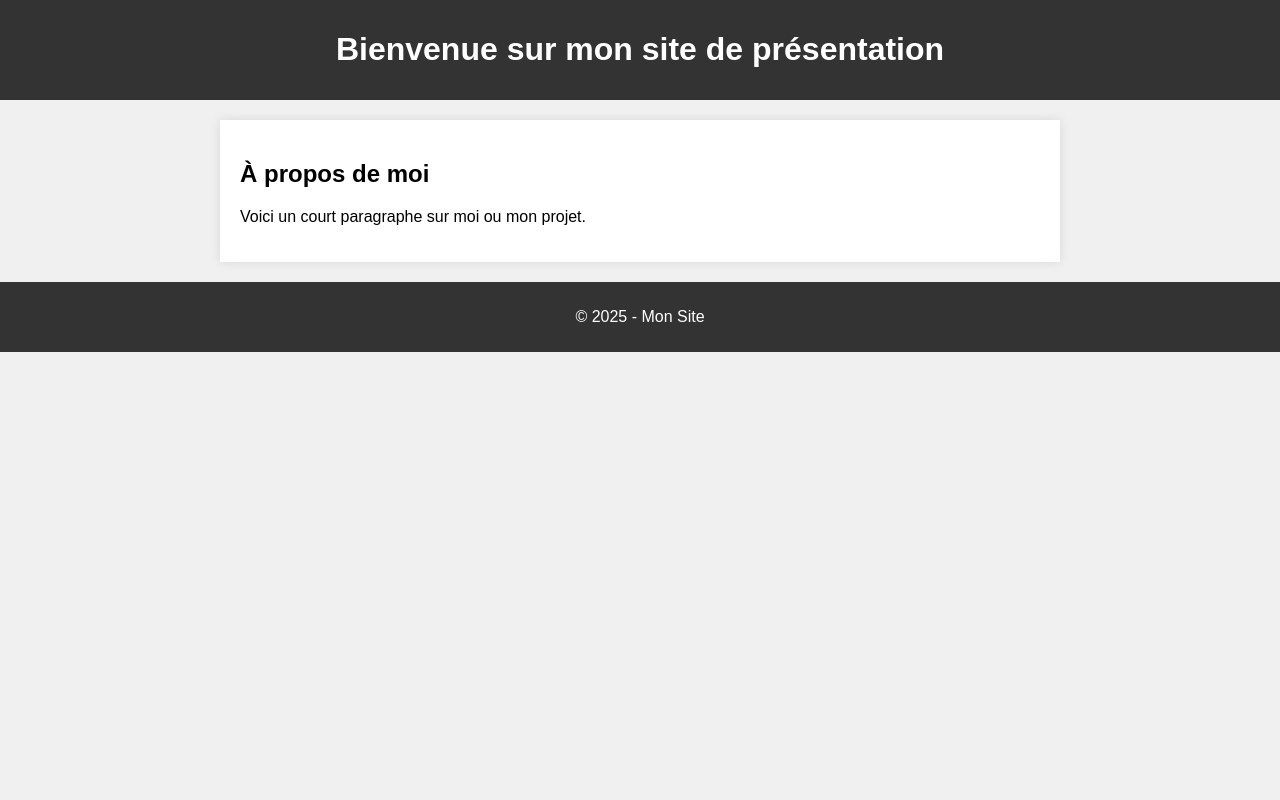
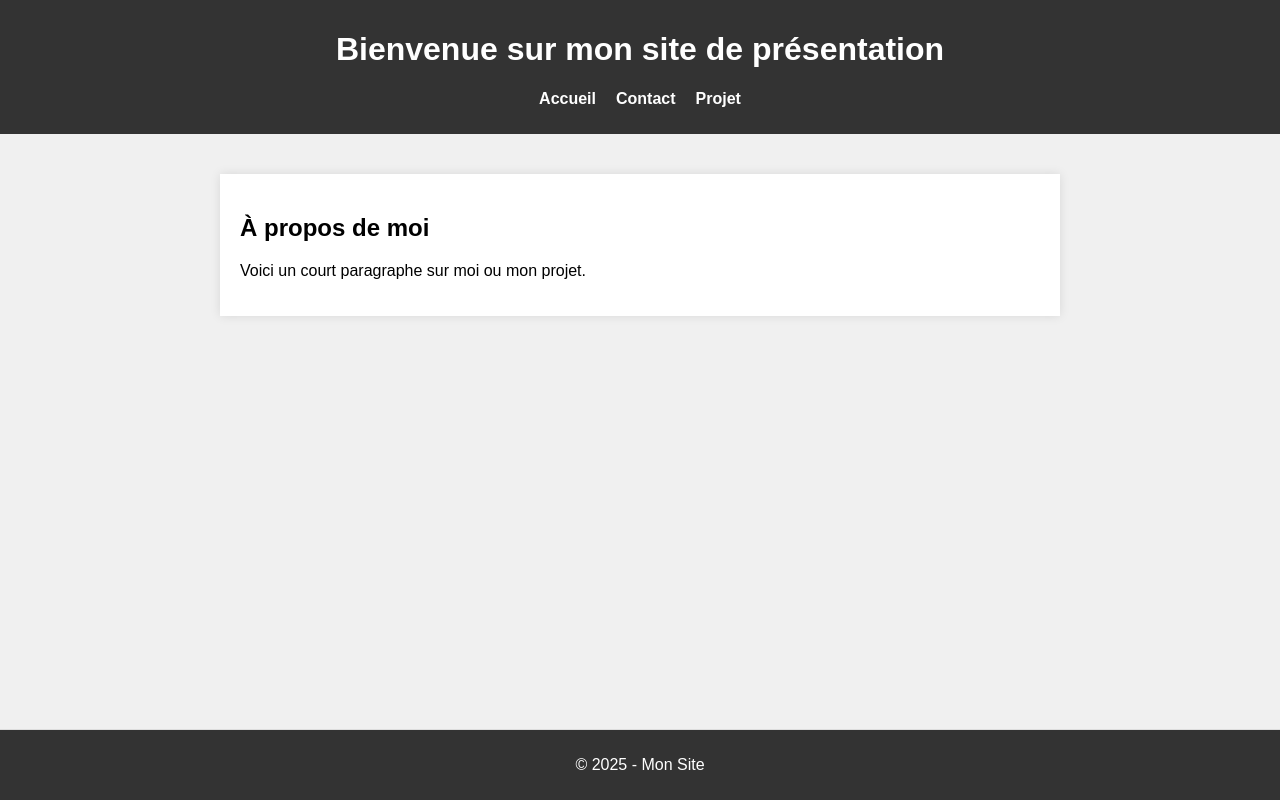
Before and after one commit to tyf13/site_TLJB, a Flask app: page / in a window 1280 px wide. Run offline with Flask 3, Linux system fonts and the light colour scheme.

Commit message:
Add files via upload

```diff
--- a/run.py
+++ b/run.py
@@ -6,7 +6,13 @@ app = Flask(__name__)
 def home():
     return render_template('index.html')
 
+@app.route('/projet')
+def projet():
+    return render_template('projet.html')
 
+@app.route('/contact')
+def contact():
+    return render_template('contact.html')
 
 if __name__ == '__main__':
     port = int(os.environ.get("PORT", 5000))
--- a/static/css/style.css
+++ b/static/css/style.css
@@ -1,15 +1,41 @@
+html {
+    height: 100%;
+}
+
 body {
     font-family: Arial, sans-serif;
     background-color: #f0f0f0;
+    height: 100%;
     margin: 0;
     padding: 0;
 }
-header, footer {
+
+.page-container {
+    display: flex;
+    flex-direction: column;
+    min-height: 100vh;
+}
+
+main {
+    flex: 1;
+    padding: 20px;
+}
+
+header {
     background-color: #333;
     color: white;
     padding: 10px;
     text-align: center;
 }
+
+footer {
+    background-color: #333;
+    color: white;
+    padding: 10px;
+    text-align: center;
+    border-top: 1px solid #ddd;
+}
+
 section {
     background: white;
     padding: 20px;
@@ -17,3 +43,21 @@ section {
     max-width: 800px;
     box-shadow: 0 0 10px rgba(0,0,0,0.1);
 }
+
+nav ul {
+    list-style: none;
+    padding: 0;
+    display: flex;
+    justify-content: center;
+    gap: 20px;
+}
+
+nav li {
+    display: inline;
+}
+
+nav a {
+    text-decoration: none;
+    color: white;
+    font-weight: bold;
+}
--- a/templates/index.html
+++ b/templates/index.html
@@ -6,15 +6,28 @@
     <link rel="stylesheet" href="{{ url_for('static', filename='css/style.css') }}">
 </head>
 <body>
+    <div class="page-container">
         <header>
     <h1>Bienvenue sur mon site de présentation</h1>
+    <nav>
+        <ul>
+            <li><a href="{{ url_for('home') }}">Accueil</a></li>
+            <li><a href="{{ url_for('contact') }}">Contact</a></li>
+            <li><a href="{{ url_for('projet') }}">Projet</a></li>
+        </ul>
+    </nav>
 </header>
+
+        <main>
             <section>
                 <h2>À propos de moi</h2>
                 <p>Voici un court paragraphe sur moi ou mon projet.</p>
             </section>
+        </main>
+
         <footer>
             <p>&copy; 2025 - Mon Site</p>
         </footer>
+    </div>
 </body>
 </html>
```
Also changed, not shown: render.yaml (+6 -4 lines), templates/contact.html (added, +31 -0 lines), templates/projet.html (added, +31 -0 lines). Lines whose indentation alone changed are shown as unchanged.
